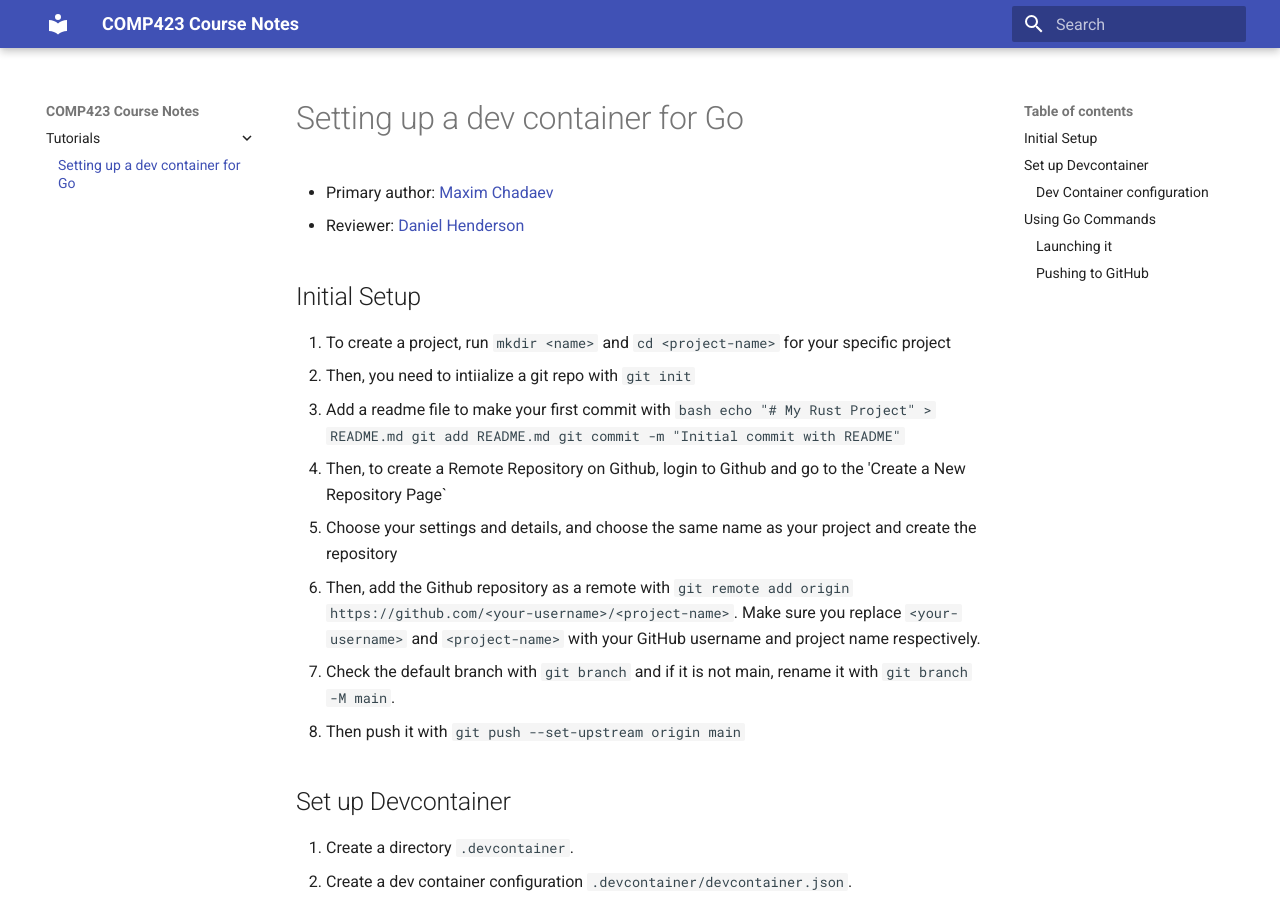
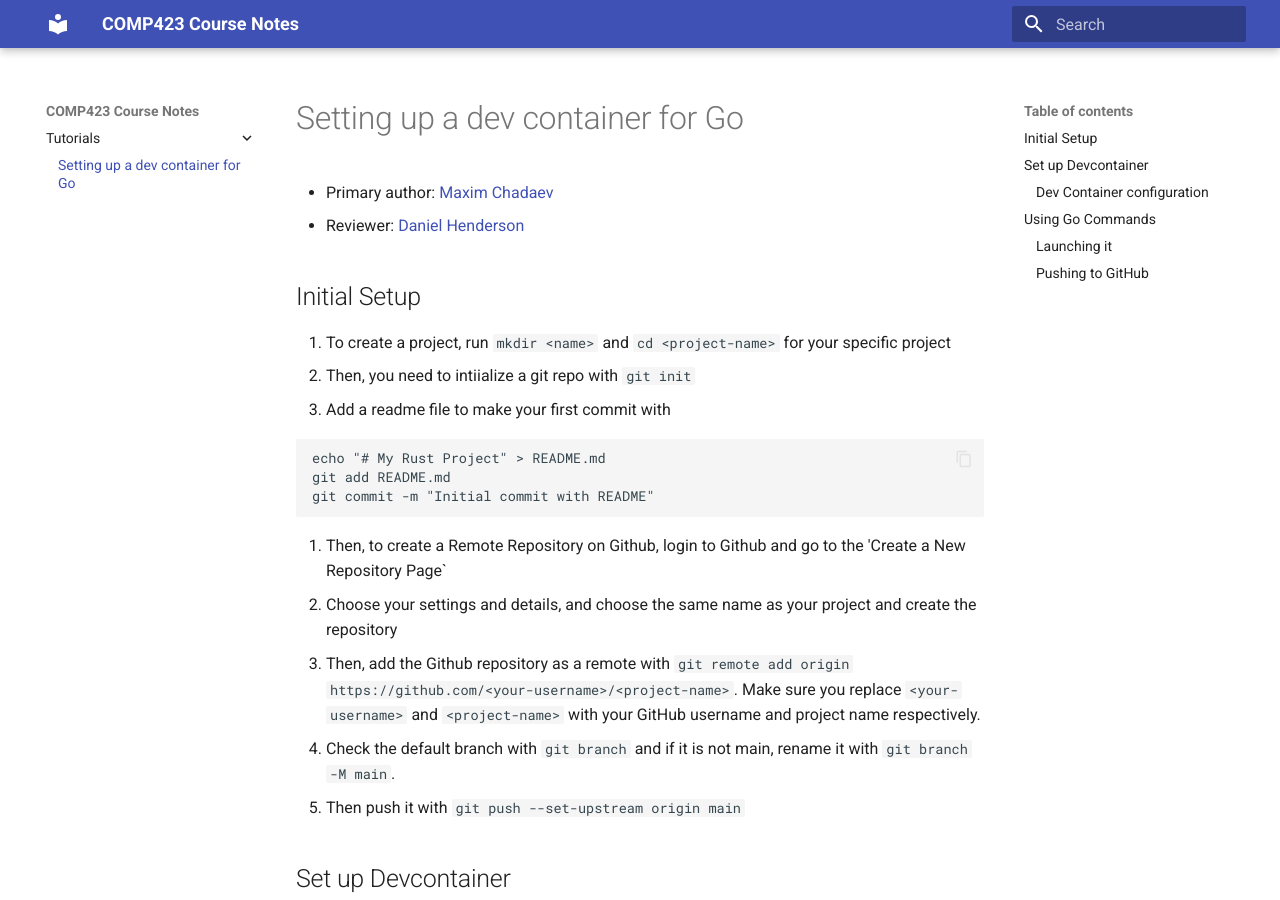
Before and after one commit to maximdolphin/comp423-course-notes, an MkDocs documentation site: the page built from docs/tutorials/go-tutorial.md, in a window 1280 px wide and 900 px high. Built offline with MkDocs 1.6.1 and Material for MkDocs 9.7.7, drawn with Linux system fonts in a browser that asks for light colours; some of the changed lines change nothing that is shown.

Commit message:
fix spacing

````diff
--- a/docs/tutorials/go-tutorial.md
+++ b/docs/tutorials/go-tutorial.md
@@ -7,16 +7,19 @@
 
 1. To create a project, run ```mkdir <name>``` and ```cd <project-name>``` for your specific project
 2. Then, you need to intiialize a git repo with ```git init```
-3. Add a readme file to make your first commit with ```bash
+3. Add a readme file to make your first commit with
+
+```
 echo "# My Rust Project" > README.md
 git add README.md
-git commit -m "Initial commit with README"```
+git commit -m "Initial commit with README"
+```
 
-4. Then, to create a Remote Repository on Github, login to Github and go to the 'Create a New Repository Page`
-5. Choose your settings and details, and choose the same name as your project and create the repository
-6. Then, add the Github repository as a remote with ```git remote add origin https://github.com/<your-username>/<project-name>```. Make sure you replace `<your-username>` and `<project-name>` with your GitHub username and project name respectively.
-7. Check the default branch with ```git branch``` and if it is not main, rename it with ```git branch -M main```.
-8. Then push it with ```git push --set-upstream origin main```
+1. Then, to create a Remote Repository on Github, login to Github and go to the 'Create a New Repository Page`
+2. Choose your settings and details, and choose the same name as your project and create the repository
+3. Then, add the Github repository as a remote with ```git remote add origin https://github.com/<your-username>/<project-name>```. Make sure you replace `<your-username>` and `<project-name>` with your GitHub username and project name respectively.
+4. Check the default branch with ```git branch``` and if it is not main, rename it with ```git branch -M main```.
+5. Then push it with ```git push --set-upstream origin main```
 
 ## Set up Devcontainer
 
@@ -79,5 +82,7 @@ Now, you are done!
 
 # References
 [Citation 1 -> Medium Article](https://medium.com/@quentin.mcgaw/ultimate-go-dev-container-for-visual-studio-code-448f5e031911)
+
 [Citation 2 -> Kris Jordan's MkDocs Tutorial](https://comp423-25s.github.io/resources/MkDocs/tutorial/)
+
 [Citation 3 -> Daniel Henderson's Rust Tutorial](https://hendersondaniel.github.io/comp423-course-notes/tutorials/rust-setup/)
````
Also changed, not shown: site/search/search_index.json, site/tutorials/go-tutorial/index.html.
